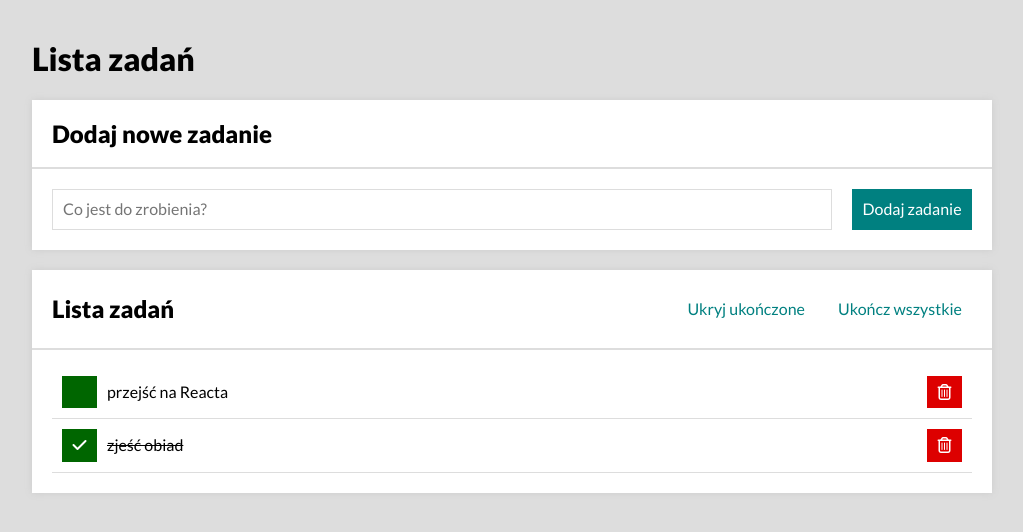
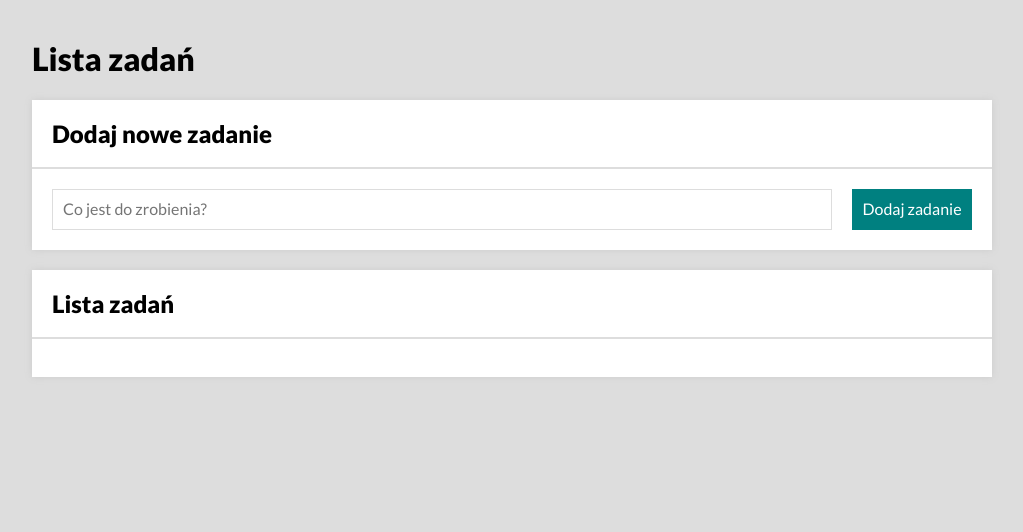
Before and after one commit to AnnaLukaszczyk/todoList--React, a React (Create React App) app: page / in a window 1280 px wide. Shown: the top 532 px of the page, without its empty margins (128-1151 px from the left). Built offline with nearby package versions, Linux system fonts and the light colour scheme.

Commit message:
deleted example tasks

```diff
--- a/src/App.js
+++ b/src/App.js
@@ -8,10 +8,7 @@ import Container from "./Container";
 
 function App() {
 	const [hideDone, setHideDone] = useState(false);
-	const [tasks, setTasks] = useState([
-		{ id: 1, content: "przejść na Reacta", done: false },
-		{ id: 2, content: "zjeść obiad", done: true },
-	]);
+	const [tasks, setTasks] = useState([]);
 
 	const toggleHideDone = () => {
 		setHideDone((hideDone) => !hideDone);
```
